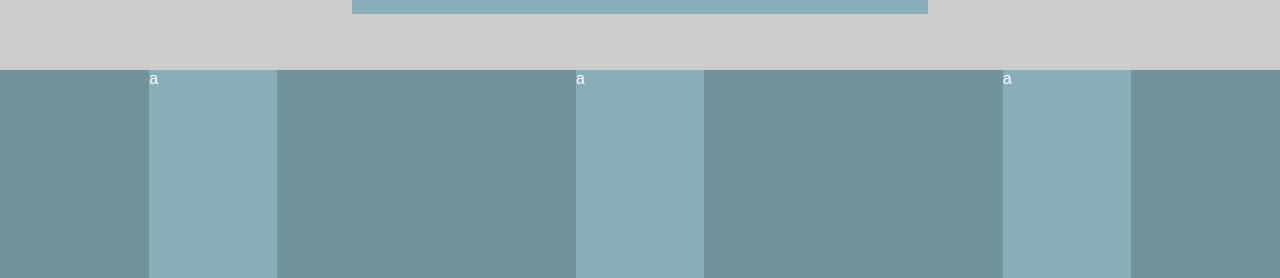
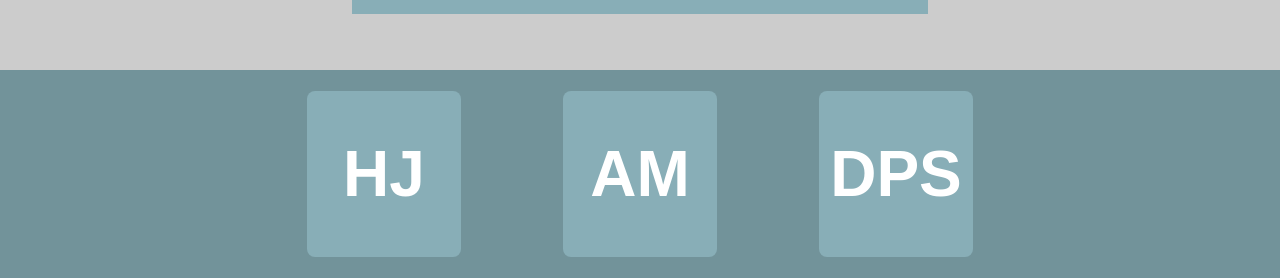
Before and after one commit to MoreiraMatheus/weather-app, a React (Create React App) app in the folder Web/: page / in a window 1280 px wide. Shown: the part 522-800 px from the top of the page. Built offline with nearby package versions, Linux system fonts and the light colour scheme.

Commit message:
finalizando layout

```diff
--- a/Web/src/GlobalStyle.ts
+++ b/Web/src/GlobalStyle.ts
@@ -24,8 +24,17 @@ const GlobalStyle = createGlobalStyle`
     height: 26vh;
     width: 100vw;
     display: flex;
-    justify-content: space-around;
+    justify-content: center;
+    align-items: center;
     background-color: #72939A;
+
+    > div{
+      width: 60%;
+      height: 80%;
+      display: flex;
+      justify-content: space-around;
+      align-items: center;
+    }
   }
 `
 
--- a/Web/src/components/App/App.tsx
+++ b/Web/src/components/App/App.tsx
@@ -13,9 +13,11 @@ function App() {
         <CardWithKeyInformations/>
 
         <footer>
-          <DailyForecastCard>a</DailyForecastCard>
-          <DailyForecastCard>a</DailyForecastCard>
-          <DailyForecastCard>a</DailyForecastCard>
+          <div>
+            <DailyForecastCard>HJ</DailyForecastCard>
+            <DailyForecastCard>AM</DailyForecastCard>
+            <DailyForecastCard>DPS</DailyForecastCard>
+          </div>
         </footer>
       </main>
     </>
--- a/Web/src/components/DailyForecastCard/styles.ts
+++ b/Web/src/components/DailyForecastCard/styles.ts
@@ -2,7 +2,14 @@ import styled from "styled-components";
 
 const Wrapper = styled.div`
   background-color: #88AEB7;
-  width: 10%;
+  width: 20%;
+  height: 100%;
+  display: flex;
+  border-radius: 8px;
+  justify-content: center;
+  align-items: center;
+  font-weight: bold;
+  font-size: 4em;
 `
 
 export default Wrapper
```
